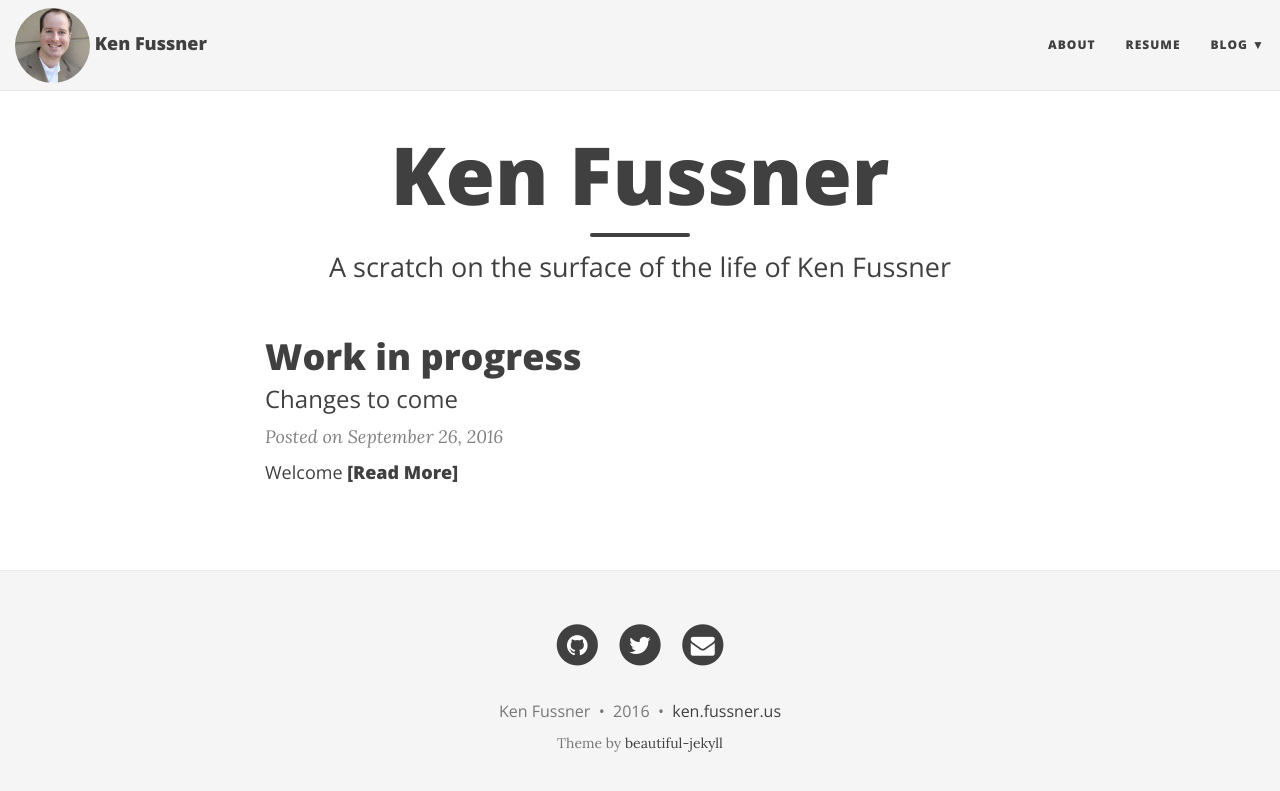
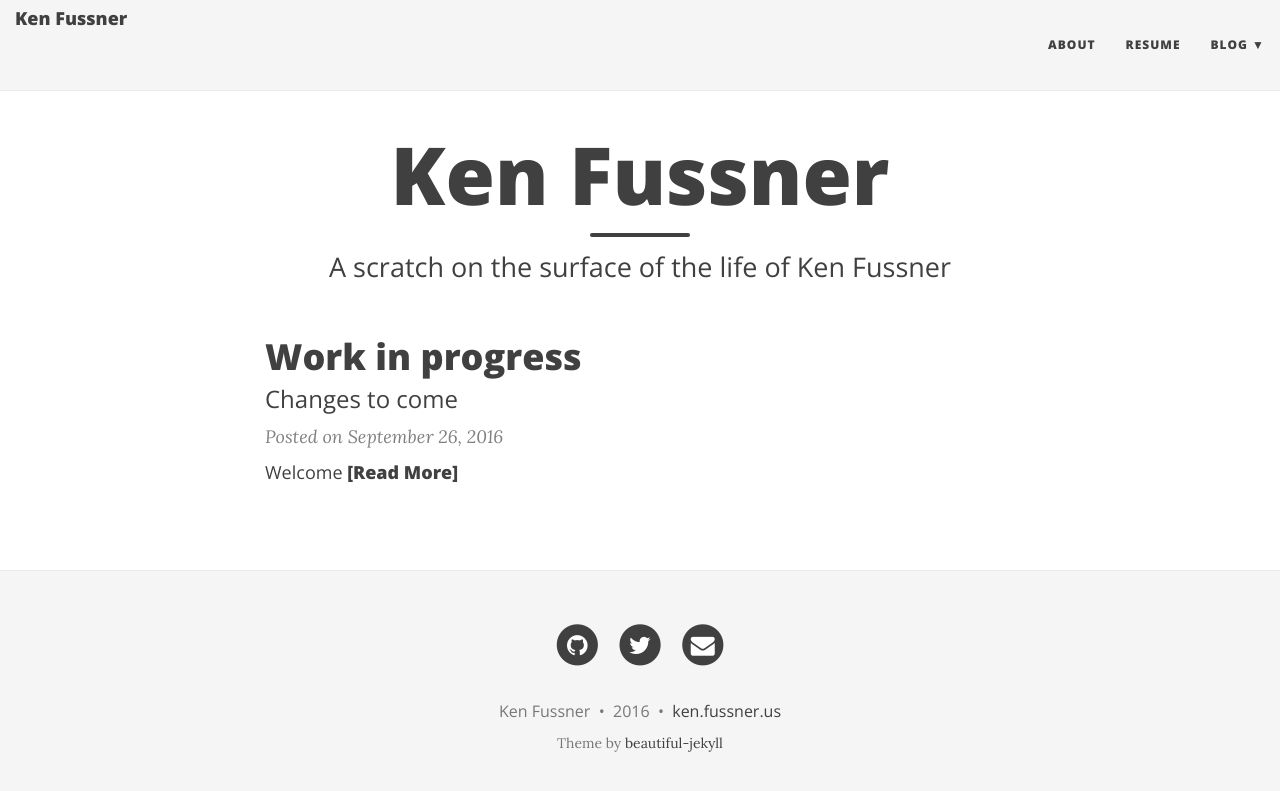
Before and after one commit to kenfussner/kenfussner.github.io, a Jekyll site: the page built from index.html, in a window 1280 px wide. Shown: the top 791 px of the page. Built offline with Jekyll 4.4.1, drawn with Linux system fonts in a browser that asks for light colours; nearby versions of some CDN libraries; the list of posts is cut into pages by our own code.

Commit message:
remove avatar from header nav

```diff
--- a/_includes/nav.html
+++ b/_includes/nav.html
@@ -8,7 +8,6 @@
         <span class="icon-bar"></span>
       </button>
       <a class="navbar-brand" href="{{ site.url }}">
-        <img class="img-circle img-avatar" src="{{ site.avatar | prepend: site.baseurl | replace: '//', '/' }}" />
         {{ site.title }}
       </a>
     </div>
--- a/css/main.css
+++ b/css/main.css
@@ -148,15 +148,6 @@ img {
 
 .navbar-custom .navbar-brand {
   padding: 0 15px;
-}
-
-.navbar-custom .img-avatar {
-  display: inline-block;
-  width: 75px;
-  transition: all .5s ease-in-out;
-}
-.navbar-custom.top-nav-short .img-avatar {
-  width: 48px;
 }
 
 /* Multi-level navigation links */
```
